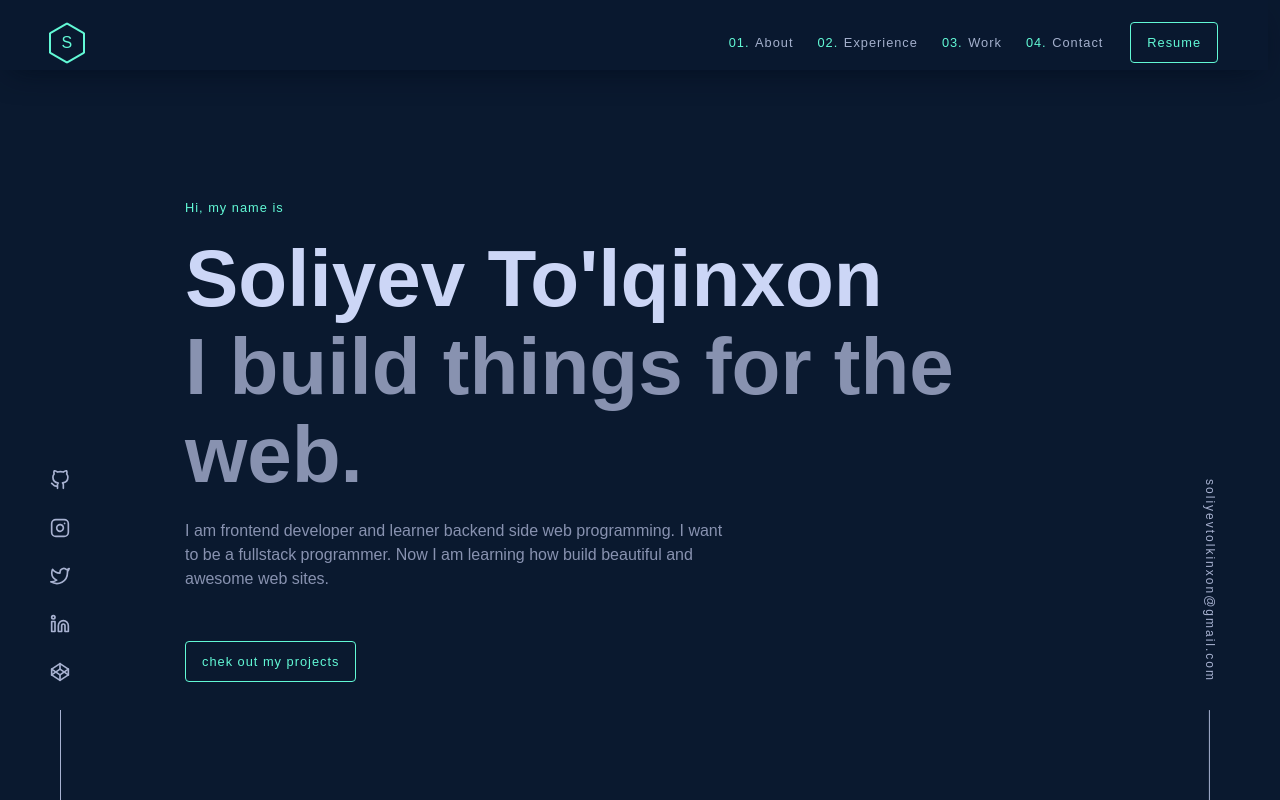
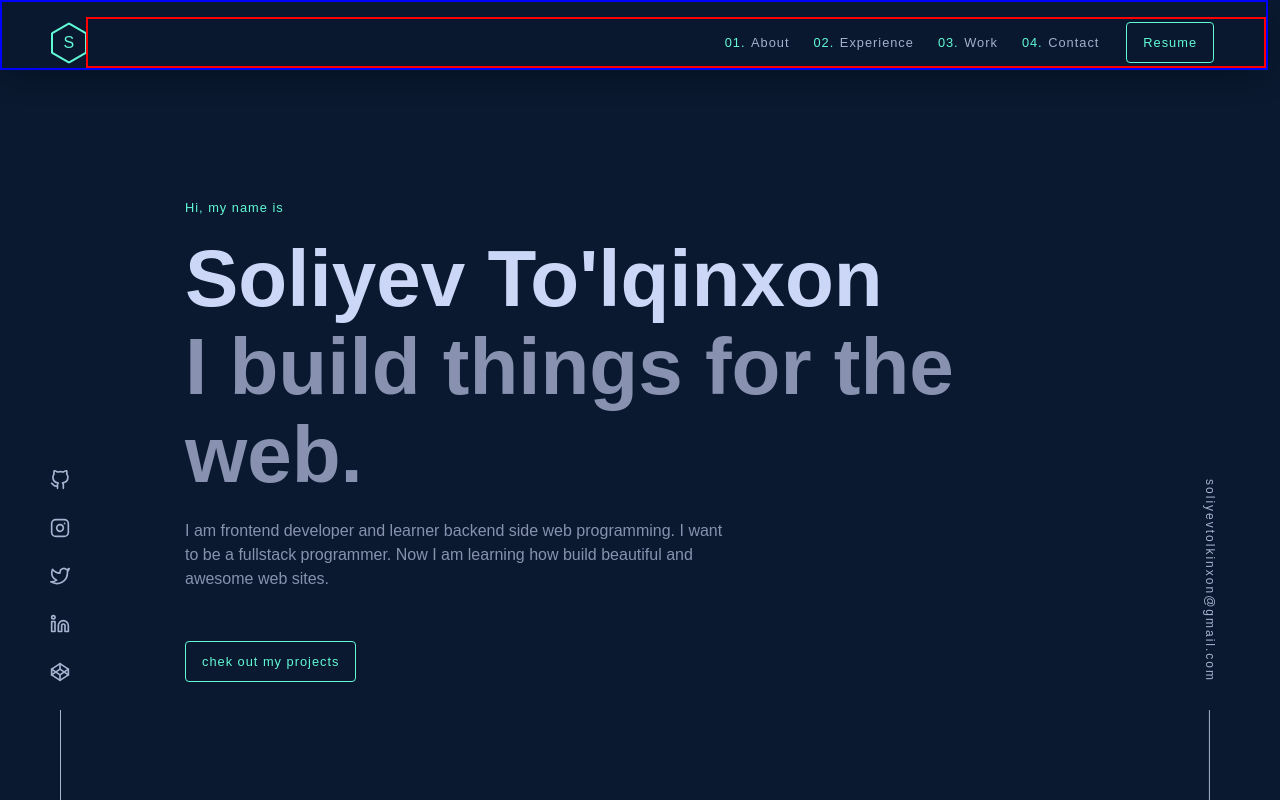
Before and after one commit to Tolkinxon/my-partfolio, a Next.js app: page / in a window 1280 px wide. Built offline with nearby package versions, Linux system fonts and the light colour scheme.

Commit message:
added new width

```diff
--- a/styles/navbar.module.css
+++ b/styles/navbar.module.css
@@ -14,6 +14,7 @@
   backdrop-filter: blur(10px);
   transition: all 0.4s;
   z-index: 20;
+  border: 2px solid blue;
 }
 
 /********* SIX CORNER ********/
@@ -60,6 +61,7 @@
   align-items: center;
   width: 100%;
   height: 100%;
+  border: 2px solid red;
 }
 .selects {
   position: absolute;
```
